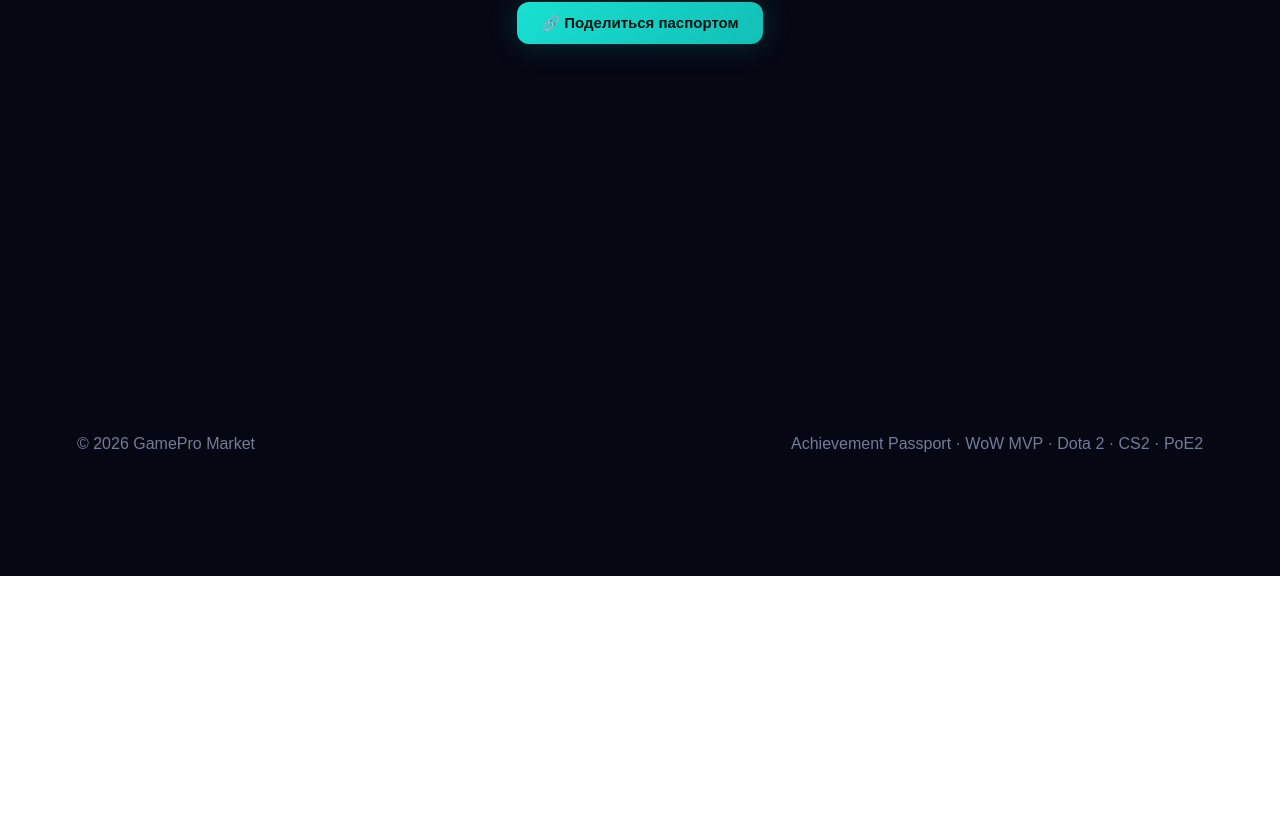
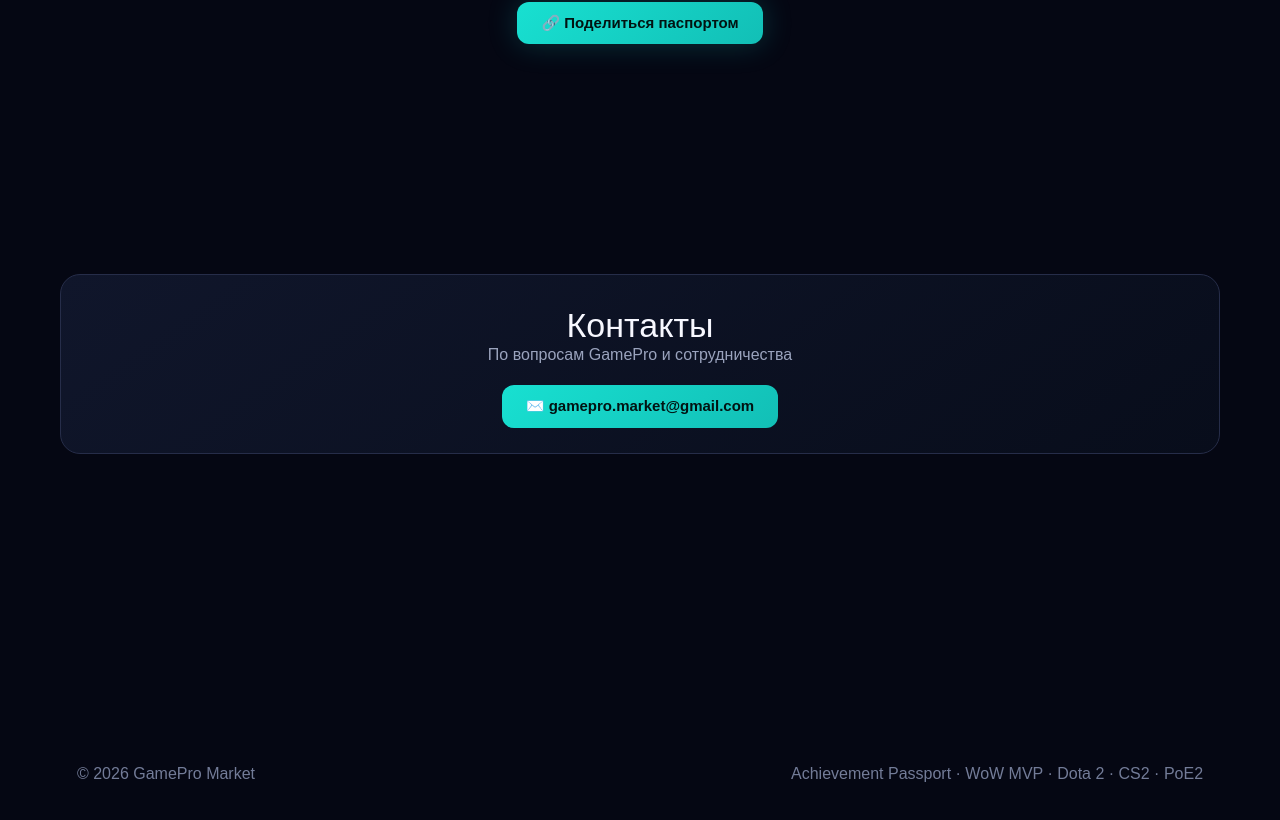
Before and after one commit to vesttrading/gamepro-market, a Next.js app: page / in a window 1280 px wide. Shown: the part 4016-4836 px from the top of the page. Before the commit the page ends 4592 px from the top, so only its background shows below. Built offline with nearby package versions, Linux system fonts and the light colour scheme; no server answers.

Commit message:
Add contact section with email link

```diff
--- a/app/page.tsx
+++ b/app/page.tsx
@@ -402,6 +402,39 @@ if (!battlenetId) {
       <section style={{maxWidth:760,width:"92%",margin:"auto",padding:"0 0 80px",textAlign:"center"}}><h2>{t.shareTitle}</h2><p style={{color:"#9da6c0"}}>{t.passportLink}: Vladimir · 2850 M+ · CE · VERIFIED</p><button onClick={sharePassport} style={btn}>🔗 {copied ? t.copied : t.share}</button></section>
     </main>
 
+    <section id="contact" style={{maxWidth:1160,width:"92%",margin:"0 auto 50px"}}>
+  <div style={{
+    background:"linear-gradient(145deg,#10162b,#080d1b)",
+    border:"1px solid #262d49",
+    borderRadius:20,
+    padding:25,
+    textAlign:"center"
+  }}>
+    <h2 style={{margin:"0 0 10px",fontSize:24}}>Контакты</h2>
+
+    <p style={{color:"#9aa3bd",margin:"0 0 18px"}}>
+      По вопросам GamePro и сотрудничества
+    </p>
+
+    <a
+      href="mailto:gamepro.market@gmail.com"
+      style={{
+        display:"inline-flex",
+        alignItems:"center",
+        justifyContent:"center",
+        padding:"11px 22px",
+        borderRadius:12,
+        background:"linear-gradient(135deg,#18e0d1,#12bfb6)",
+        color:"#021312",
+        fontWeight:900,
+        textDecoration:"none"
+      }}
+    >
+      ✉️ gamepro.market@gmail.com
+    </a>
+  </div>
+</section>
+
     <footer style={{borderTop:"1px solid #171c31",padding:28,color:"#737c98"}}><div className="footer" style={{maxWidth:1160,width:"92%",margin:"auto",display:"flex",justifyContent:"space-between",gap:15}}><span>© 2026 GamePro Market</span><span>Achievement Passport · WoW MVP · Dota 2 · CS2 · PoE2</span></div></footer>
 
     <style jsx>{`a,button{font-family:inherit}      .navlinks a:hover{color:#58eee5!important}.navlinks a:active,.navlinks a:focus-visible{color:#58eee5!important;text-shadow:0 0 14px #19e0d5}.achievementBadge{display:inline-flex;align-items:center;gap:6px;padding:9px 12px;border:1px solid #1c8f82;border-radius:999px;background:#0a1d24;color:#52eee3;font-size:12px;font-weight:900;box-shadow:0 0 16px #16d8cf18}.achievementBadge b{font-size:9px;color:#8afff7}.achievementBadge:active{box-shadow:0 0 24px #16d8cfaa,0 0 50px #16d8cf55;transform:translateY(1px)}button:active,a:active{box-shadow:0 0 28px #16d8cfaa,0 0 60px #16d8cf44!important;transform:translateY(1px)}button:focus-visible,select:focus-visible,a:focus-visible{outline:2px solid #19e0d5;outline-offset:3px;box-shadow:0 0 24px #16d8cf88}.reviewGrid{}
```
